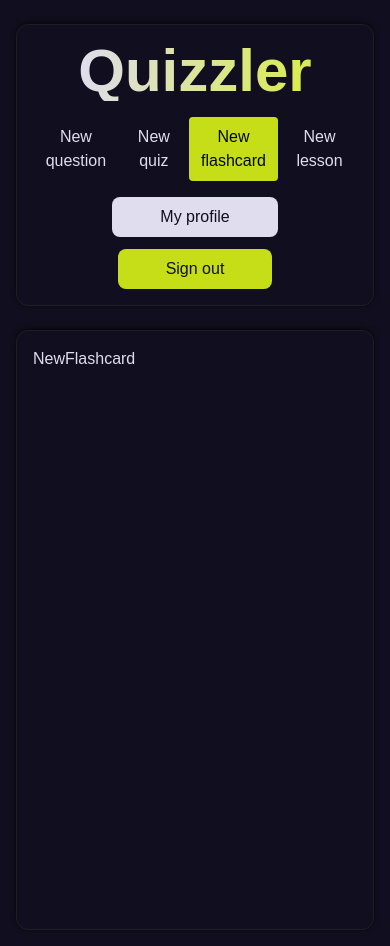
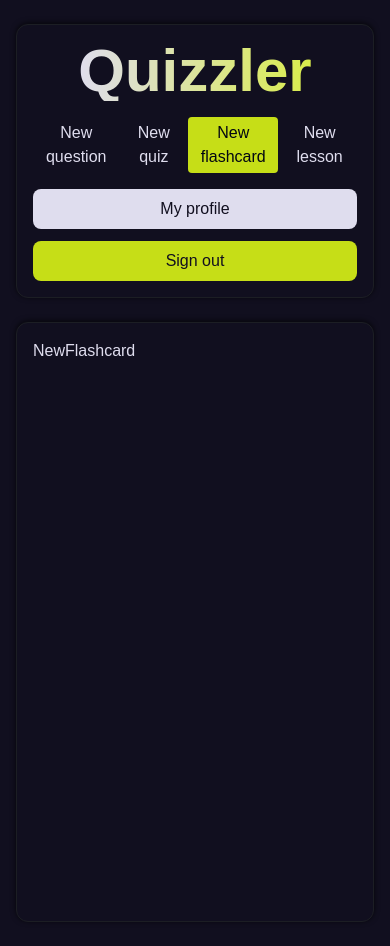
Before and after one commit to radekrzepka/quizzler-frontend, a Next.js app: page /dashboard/new-flashcard in a window 390 px wide. Built offline with nearby package versions, Linux system fonts and the light colour scheme; a web font is replaced by a local one.

Commit message:
feat: change dashboard navigation styling

```diff
--- a/src/components/dashboard/dashboard-navigation-link.tsx
+++ b/src/components/dashboard/dashboard-navigation-link.tsx
@@ -20,7 +20,7 @@ const DashboardNavigationLink: FC<DashboardNavigationLinkProps> = ({
          href={path}
          className={classNames(
             isSelected && "bg-accent text-gray-950 hover:text-gray-700",
-            "rounded p-2 text-center transition-all hover:text-gray-400",
+            "rounded p-1 text-center transition-all hover:text-gray-400 md:p-2",
          )}
       >
          {label}
--- a/src/modules/dashboard/dashboard-navigation.tsx
+++ b/src/modules/dashboard/dashboard-navigation.tsx
@@ -46,7 +46,7 @@ const DashboardNavigation: FC<DashboardNavigationProps> = ({}) => {
                />
             </li>
          </ul>
-         <div className="grid place-items-center lg:block">
+         <div className="grid w-full place-items-center lg:block lg:w-auto">
             <Button
                label="My profile"
                variant="white"
@@ -55,13 +55,14 @@ const DashboardNavigation: FC<DashboardNavigationProps> = ({}) => {
                   setMyProfileClicked(true);
                   router.push("/dashboard/my-profile");
                }}
-               className="mb-3 lg:mb-0 lg:mr-3"
+               className="mb-3 w-full md:w-1/2 lg:mr-3 lg:w-auto"
             />
             <Button
                isLoading={signOutClicked}
                label="Sign out"
                variant="accent"
                type="button"
+               className="w-full md:w-1/2 lg:w-auto"
                onClick={() => {
                   setSignOutClicked(true);
                   deleteCookie("JWT");
```
